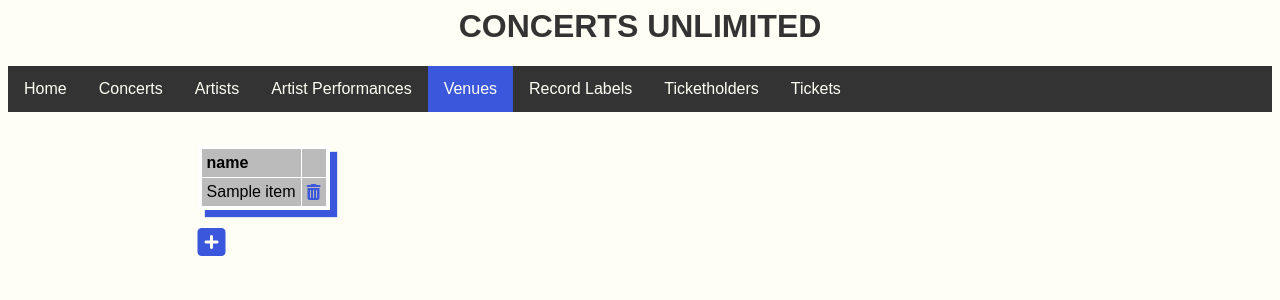
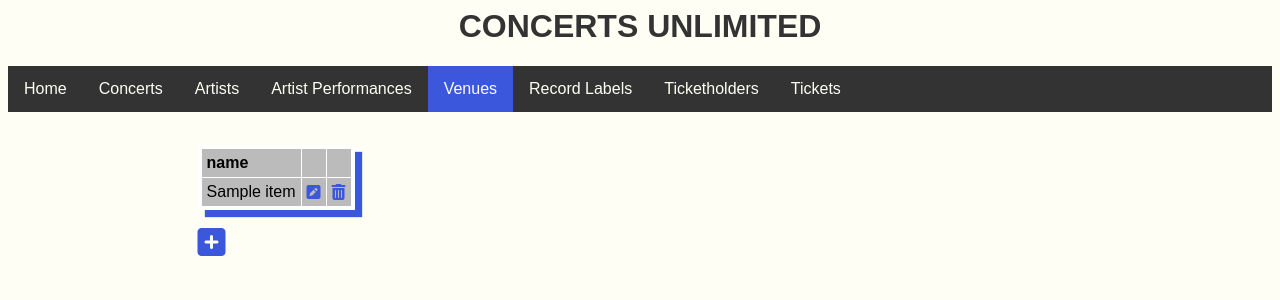
Before and after one commit to taylorkaiulani/CS-340-Portfolio-Project, a Flask app: template templates/Venues.j2 in a window 1280 px wide. Shown: the top 300 px of the page. Run offline with Flask 2, Linux system fonts and the light colour scheme; the template is opened without the code that fills it: most values are stand-ins (such as "Sample title", 1, 10 or a date in 2020); some libraries are stand-ins or nearby versions; some web fonts are replaced.

Commit message:
Update for edit functionality.

```diff
--- a/templates/Venues.j2
+++ b/templates/Venues.j2
@@ -72,7 +72,7 @@
 
                         <!-- End of this for loop -->
                         {% endfor %}
-						<th></th>
+						<th></th><th></th>
                     </tr>
 
 				<tbody>
@@ -86,6 +86,7 @@
                             {% endfor %}
 
                             <!-- Create our edit/delete buttons -->
+							<td><a href="EditConcert/{{item['ID']}}"><i class="fa-solid fa-square-pen"></i></a></td>
 						    <td><a href="DeleteVenue/{{item['ID']}}"><i class="fa-solid fa-trash-can"></i></a></td>
 
 					    </tr>
```
